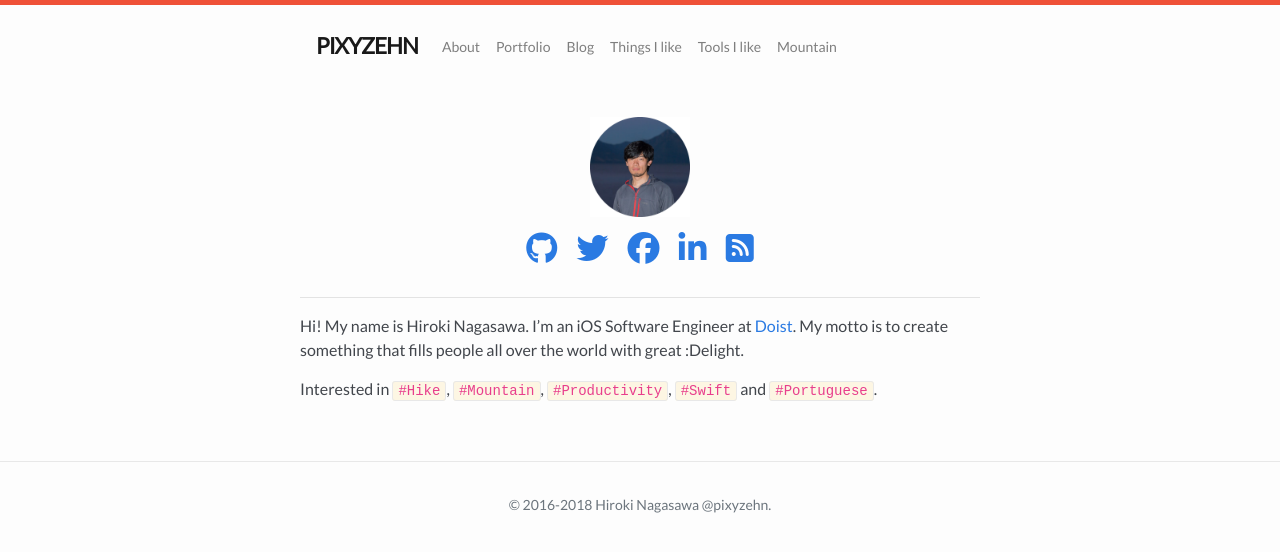
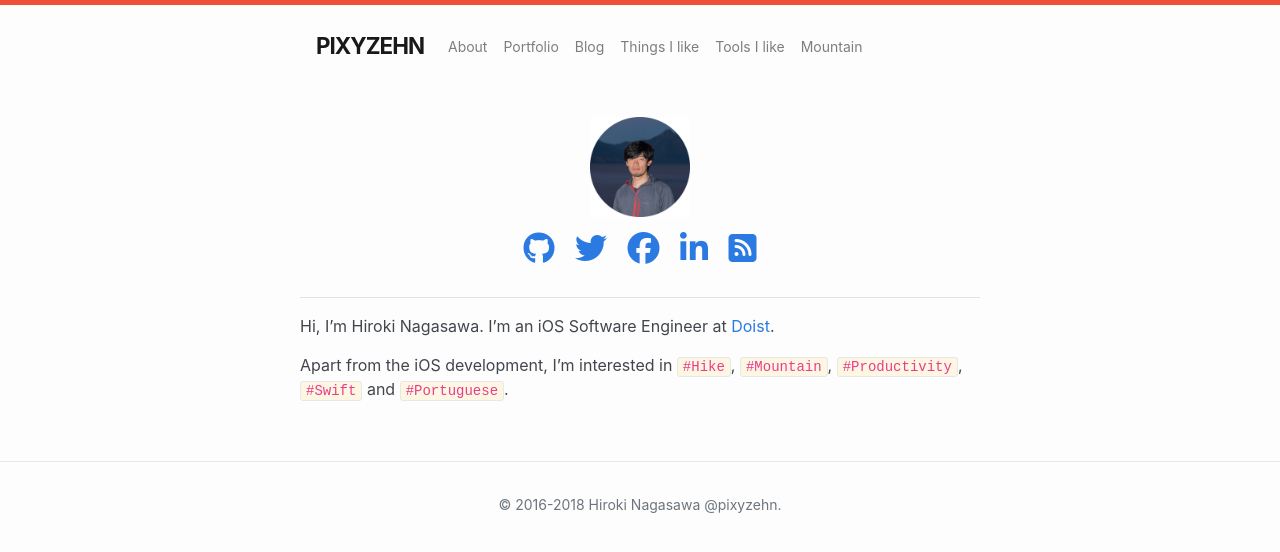
Before and after one commit to pixyzehn/pixyzehn.com, a Jekyll site: the page built from about.md, in a window 1280 px wide. Shown: the top 552 px of the page. Built offline with Jekyll 4.4.1, drawn with Linux system fonts in a browser that asks for light colours; nearby versions of some CDN libraries; library files that are not in the unit come from our copies.

Commit message:
Update page and style

```diff
--- a/about.md
+++ b/about.md
@@ -10,6 +10,6 @@ permalink: /
 
 <hr>
 
-Hi! My name is Hiroki Nagasawa. I'm an iOS Software Engineer at [Doist](https://doist.com). My motto is to create something that fills people all over the world with great :Delight.
+Hi, I'm Hiroki Nagasawa. I'm an iOS Software Engineer at [Doist](https://doist.com).
 
-Interested in `#Hike`, `#Mountain`, `#Productivity`, `#Swift` and `#Portuguese`.
+Apart from the iOS development, I'm interested in `#Hike`, `#Mountain`, `#Productivity`, `#Swift` and `#Portuguese`.
--- a/css/main.scss
+++ b/css/main.scss
@@ -6,7 +6,7 @@
 
 
 // Our variables
-$base-font-family: 'Lato', sans-serif;
+$base-font-family: -apple-system, BlinkMacSystemFont, "Helvetica Neue", sans-serif;
 $base-font-size:   16px;
 $base-font-weight: 400;
 $small-font-size:  $base-font-size * 0.875;
```
